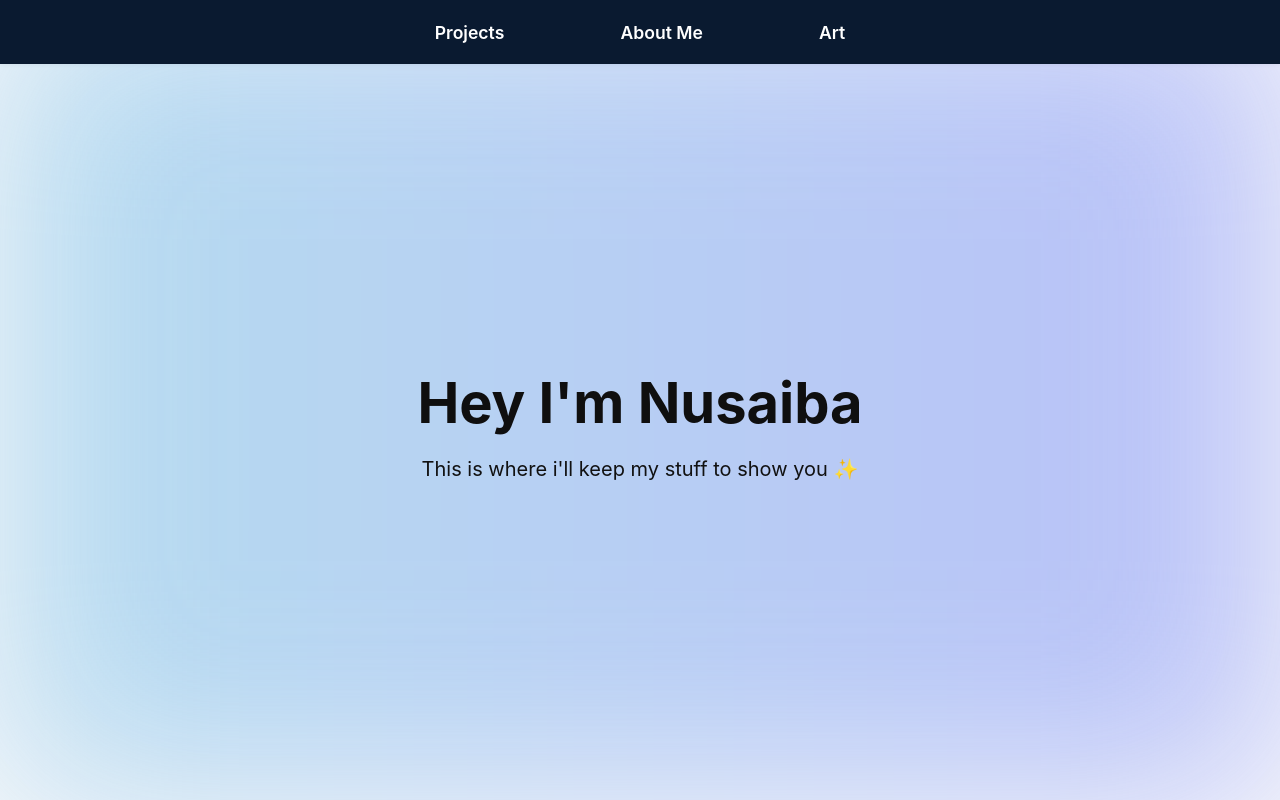
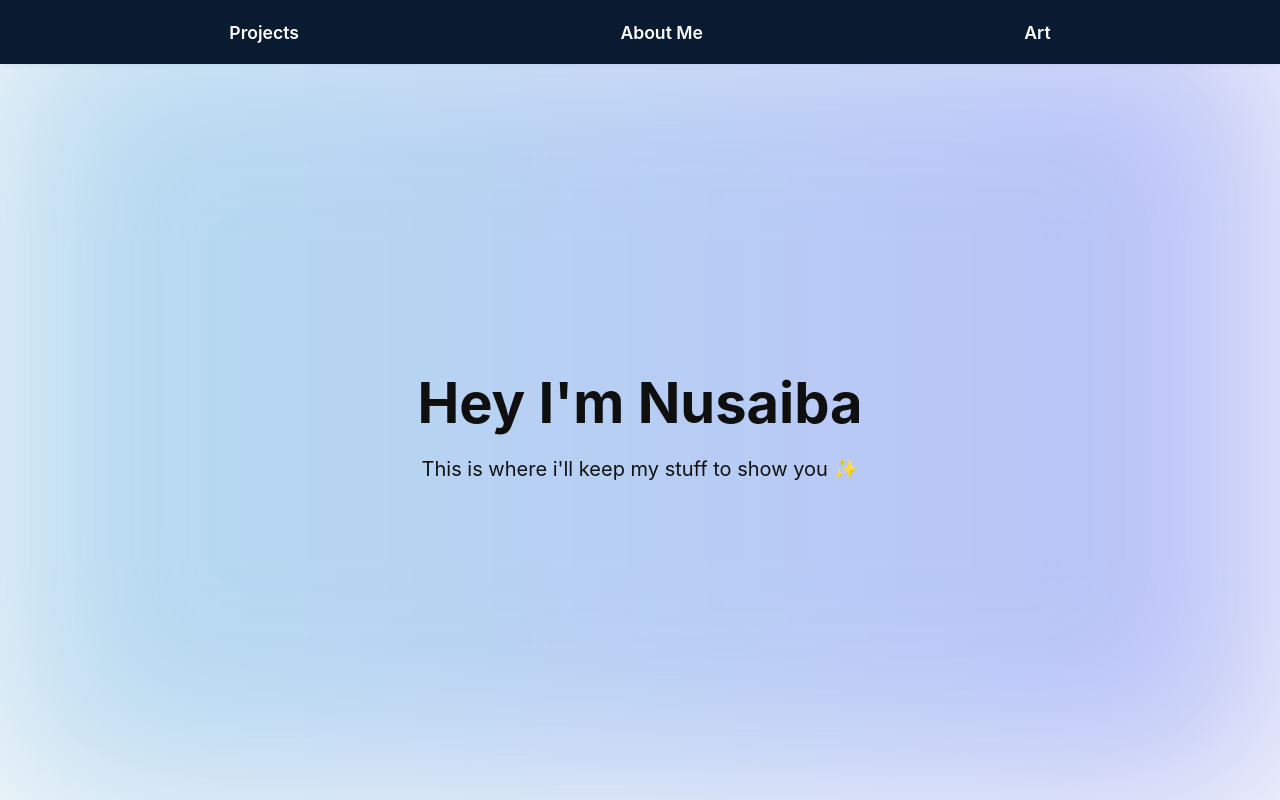
Before and after one commit to nusaibatron/design-portfolio, a Next.js app: page / in a window 1280 px wide. Built offline with nearby package versions, Linux system fonts and the light colour scheme.

Commit message:
Nav bar adjust

```diff
--- a/app/globals.css
+++ b/app/globals.css
@@ -66,11 +66,20 @@ body::before {
     gap: 0;
   }
 
-  .nav-links a {
-    font-size: 1.1rem;
+  .nav-links--3 a {
+    width: 33.33%;
+    flex: 1 1 33.33%;
+    text-align: center;
+  }
+
+  .nav-links--4 a {
     width: 25%;
     flex: 1 1 25%;
     text-align: center;
+  }
+
+  .nav-links a {
+    font-size: 1.1rem;
   }
 
   header {
--- a/app/layout.jsx
+++ b/app/layout.jsx
@@ -47,17 +47,20 @@ export default function RootLayout({ children }) {
   </div>
 
   {/* Center: Nav */}
-  <nav style={{
-    width: "33.33%", // Middle 1/3 of the page
+  <nav
+    className={`nav-links nav-links--${isHome ? "3" : "4"}`}
+    style={{
+      width: isHome ? "100%" : "100%",
       display: "flex",
-    justifyContent: "space-between", // Evenly distribute links
+      justifyContent: "space-between",
       fontSize: "1.1rem",
       fontWeight: 600,
       color: "#fff",
       textAlign: "center",
       height: "100%",
       alignItems: "center"
-  }}>
+    }}
+  >
     <Link href="/projects" style={{ textDecoration: "none", color: "white", height: "100%", display: "flex", alignItems: "center" }}>Projects</Link>
     <Link href="/about" style={{ textDecoration: "none", color: "white", height: "100%", display: "flex", alignItems: "center" }}>About Me</Link>
     <Link href="/art" style={{ textDecoration: "none", color: "white", height: "100%", display: "flex", alignItems: "center" }}>Art</Link>
```
Lines whose indentation alone changed are shown as unchanged.
